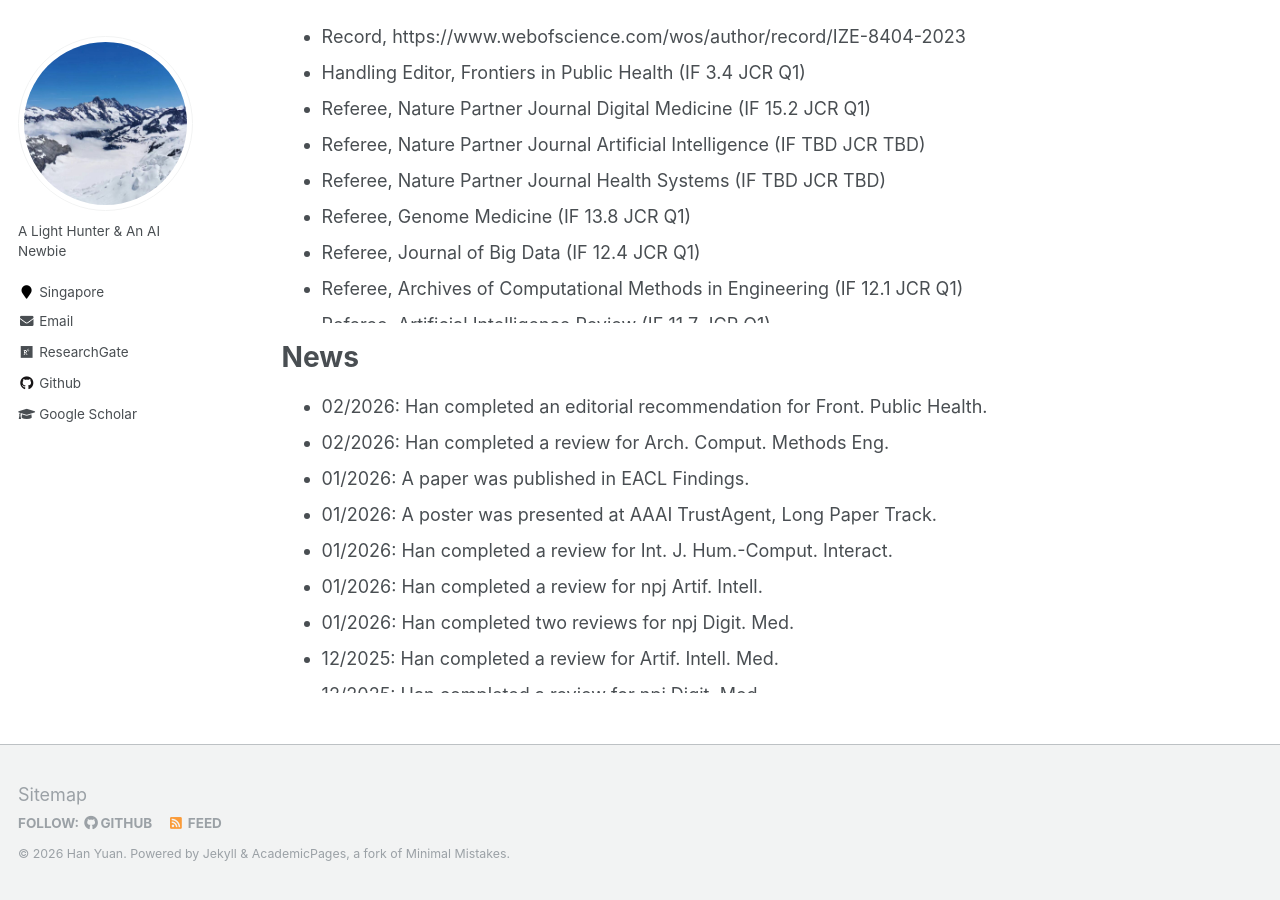
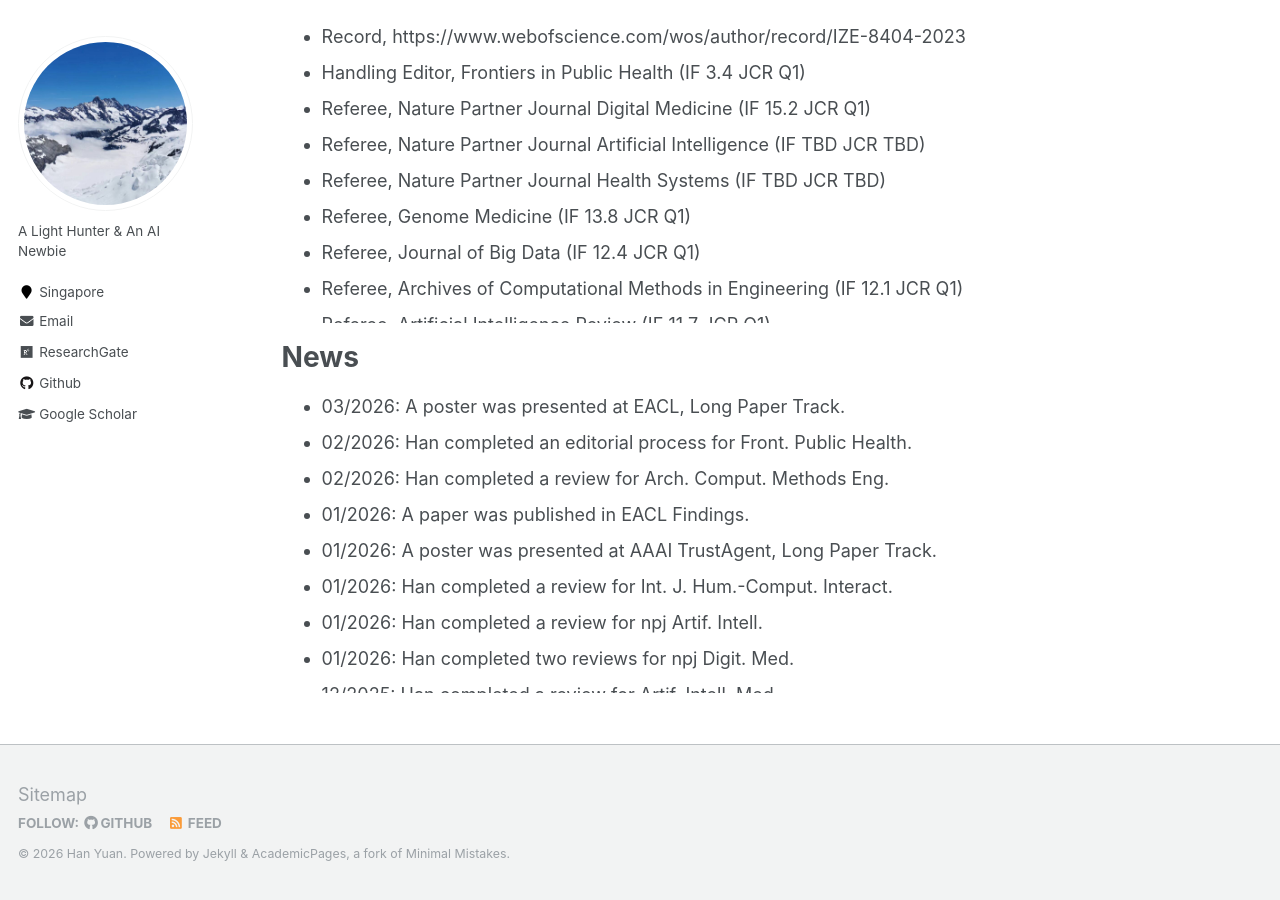
Before and after one commit to Han-Yuan-Med/Han-Yuan-Med.github.io, a Jekyll site: the page built from _pages/about.md, in a window 1280 px wide and 900 px high, scrolled down 968 px. Built offline with Jekyll 4.4.1, drawn with Linux system fonts in a browser that asks for light colours.

Commit message:
Update about.md

```diff
--- a/_pages/about.md
+++ b/_pages/about.md
@@ -61,7 +61,8 @@ Thank you for visiting my academic website. I invite you to explore the [publica
 
 # News
 <ul style="width: auto; height: 300px; overflow: auto">
-  <li>02/2026: Han completed an editorial recommendation for Front. Public Health.</li>
+  <li>03/2026: A poster was presented at EACL, Long Paper Track.</li>
+  <li>02/2026: Han completed an editorial process for Front. Public Health.</li>
   <li>02/2026: Han completed a review for Arch. Comput. Methods Eng.</li>
   <li>01/2026: A paper was published in EACL Findings.</li>
   <li>01/2026: A poster was presented at AAAI TrustAgent, Long Paper Track.</li>
```
